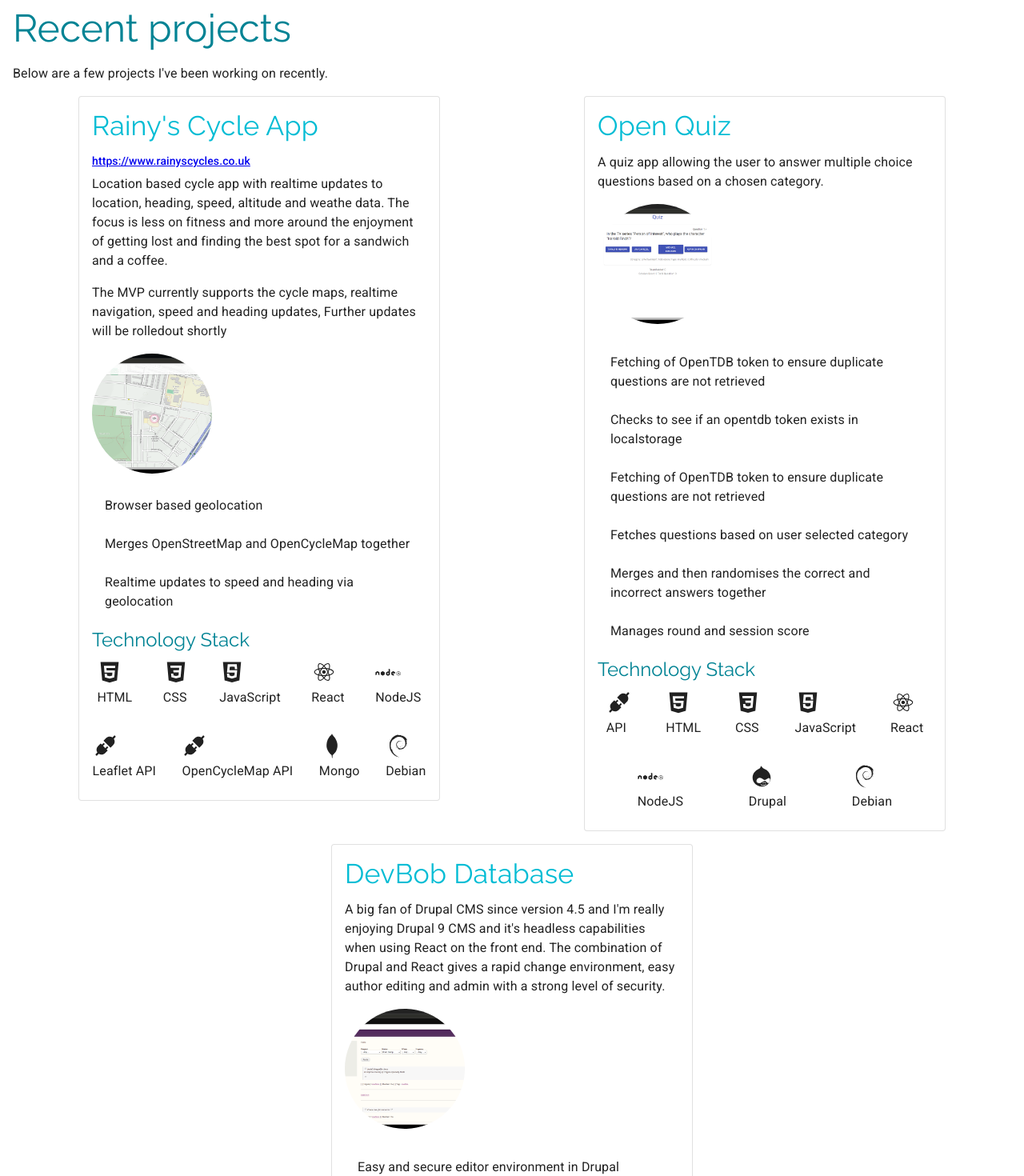
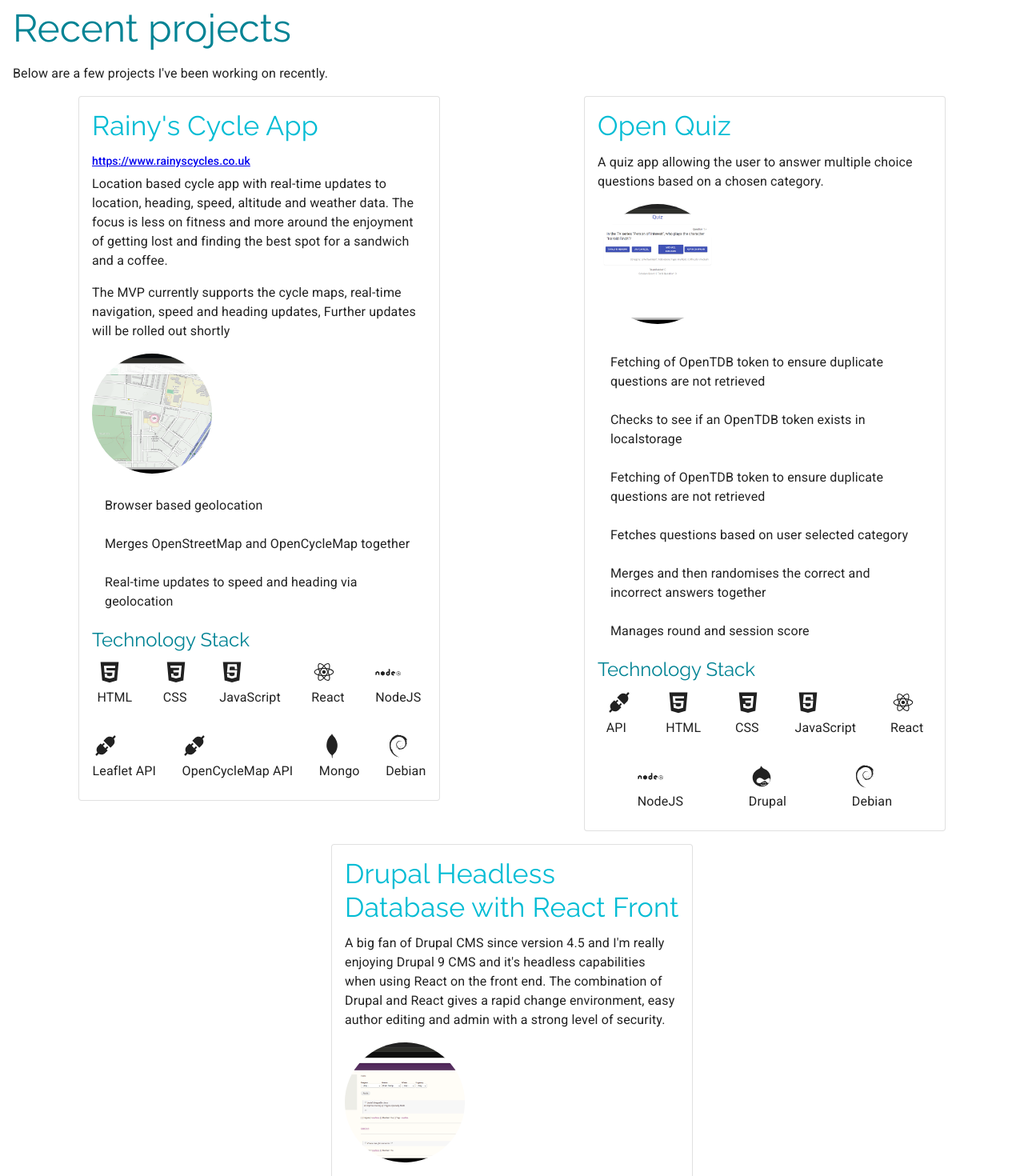
Before and after one commit to 789ni812/my-portfolio, a React (Create React App) app: page / in a window 1280 px wide. Shown: the part 1290-2760 px from the top of the page at 80% size. Built offline with nearby package versions, Linux system fonts and the light colour scheme.

Commit message:
Updat4d Favicon and fixed typos in content

```diff
--- a/src/components/ContentIntroduction/ContentIntroduction.js
+++ b/src/components/ContentIntroduction/ContentIntroduction.js
@@ -89,7 +89,7 @@ const ContentIntroduction = (theme) => {
             Hi, I'm Stuart
           </Typography>
           <Typography variant="body1">
-            A Javascript Full-stack Engineer and Technical Project Manager with
+            A JavaScript Full-stack Engineer and Technical Project Manager with
             20 years experience engineering and managing technical projects
           </Typography>
         </CardContent>
@@ -129,7 +129,7 @@ const ContentIntroduction = (theme) => {
                     color="textSecondary"
                     gutterBottom
                   >
-                    <DiGithubBadge>Github</DiGithubBadge> Find me on Github{" "}
+                    <DiGithubBadge>GitHub</DiGithubBadge> Find me on Github{" "}
                     <a
                       className={classes.linkItem}
                       href="https://github.com/789ni812"
--- a/src/components/RecentProjects/RecentProjects.js
+++ b/src/components/RecentProjects/RecentProjects.js
@@ -115,15 +115,15 @@ const RecentProjects = () => {
                     </a>
                   </Typography>
                   <Typography variant="body1" paragraph>
-                    Location based cycle app with realtime updates to location,
-                    heading, speed, altitude and weathe data. The focus is less
+                    Location based cycle app with real-time updates to location,
+                    heading, speed, altitude and weather data. The focus is less
                     on fitness and more around the enjoyment of getting lost and
                     finding the best spot for a sandwich and a coffee.
                   </Typography>
                   <Typography variant="body1" paragraph>
-                    The MVP currently supports the cycle maps, realtime
+                    The MVP currently supports the cycle maps, real-time
                     navigation, speed and heading updates, Further updates will
-                    be rolledout shortly
+                    be rolled out shortly
                   </Typography>
                   <Grid container direction="row" spacing={1}>
                     <Grid
@@ -152,7 +152,7 @@ const RecentProjects = () => {
                         </ListItem>
                         <ListItem>
                           <ListItemText>
-                            Realtime updates to speed and heading via
+                            Real-time updates to speed and heading via
                             geolocation
                           </ListItemText>
                         </ListItem>
@@ -250,7 +250,7 @@ const RecentProjects = () => {
                         </ListItem>
                         <ListItem>
                           <ListItemText>
-                            Checks to see if an opentdb token exists in
+                            Checks to see if an OpenTDB token exists in
                             localstorage
                           </ListItemText>
                         </ListItem>
@@ -341,7 +341,7 @@ const RecentProjects = () => {
                     className={classes.titleLight}
                     gutterBottom
                   >
-                    DevBob Database
+                    Drupal Headless Database with React Front
                   </Typography>
                   <Typography variant="body1" paragraph>
                     A big fan of Drupal CMS since version 4.5 and I'm really
```
Also changed, not shown: 2 other files (tests, documents, lock files or other folders).
